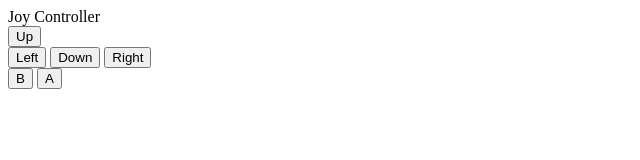
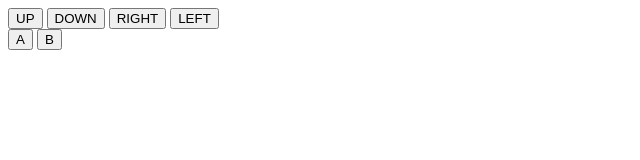
Before and after one commit to zzalthrsyaa/wd-joycon-htmlcssjs, a plain HTML site: page index.html in a window 1280 px wide. Shown: the whole page, without its empty margins (0-640 px from the left). Drawn offline with Linux system fonts and the light colour scheme.

Commit message:
commit inisial

```diff
--- a/index.html
+++ b/index.html
@@ -43,22 +43,17 @@
     <!--  -->
     <!-- kamu boleh menambahkan sprite di samping textscreen yang sudah ada @POINPLUS -->
     <!-- di ujung kanan bawah, tambahkan informasi NIM, nama, dan link Github @UTAMA -->
-    <div class="screen" id="display">Joy Controller</div>
-    <div class="left-pad">
-        <div class="dpad">
-          <div></div>
-          <button class="btn" data-key="Up" type="button">Up</button>
-          <div></div>
-          <button class="btn" data-key="Left" type="button">Left</button>
-          <button class="btn" data-key="Down" type="button">Down</button>
-          <button class="btn" data-key="Right" type="button">Right</button>
-        </div>
-      </div>
-      <div class="right-pad">
-        <button class="action-btn btn" data-key="B" type="button">B</button>
-        <button class="action-btn btn" data-key="A" type="button">A</button>
-      </div>
-    </div>
+    <section class = "Button Kiri" >
+        <button class="Up">UP</button>
+        <button class="Down">DOWN</button>
+        <button class="Right">RIGHT</button>
+        <button class="Left">LEFT</button>
+        </section>
+
+        <section class = "Button kanan" >
+        <button class="A">A</button>
+        <button class="B">B</button>
+        </section>
 
 
 
```
